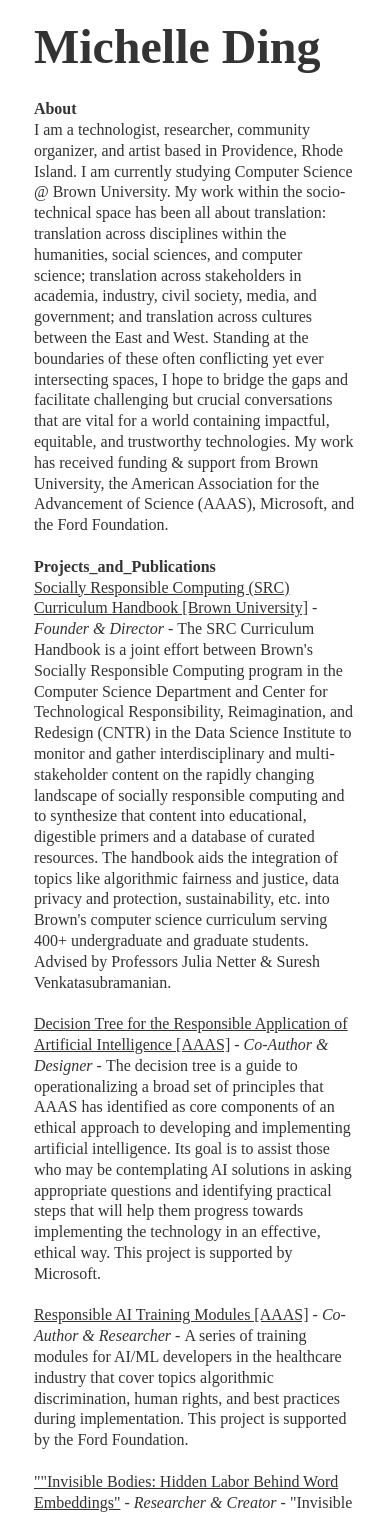
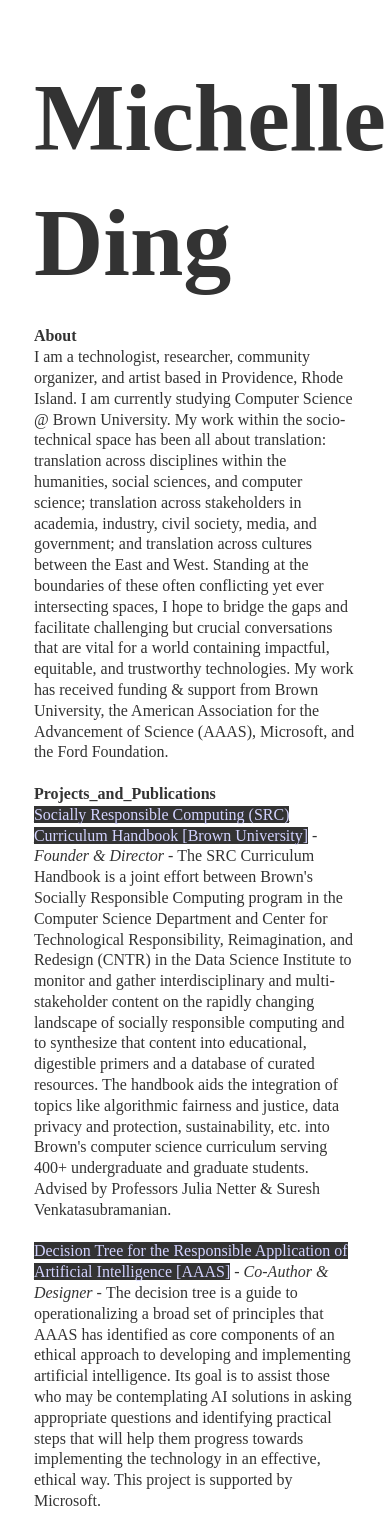
Before and after one commit to michelle-ding/michelle-ding.github.io, a React (Create React App) app: page / in a window 390 px wide. Shown: the top 1514 px of the page. Built offline with nearby package versions, Linux system fonts and the light colour scheme; the HTML template or start-up script is replaced by a standard one.

Commit message:
mobile css edits

```diff
--- a/src/Body.tsx
+++ b/src/Body.tsx
@@ -139,8 +139,6 @@ function ilo(){
     return(
         <div id="Illustrations">
             <b id="header">{'Illustrations'}</b>
-            <br></br>
-            <br></br>
             <div id="ilocontainer">
                 <a id="iloa" href="https://www.browndailyherald.com/article/2023/09/u-community-discusses-integration-of-ai-into-academic-points-to-opportunities-for-innovation" target="_blank">
                 <img id="ilos" src={chatgpt} alt="Michelle Ding Illustration of Chat GPT for the Brown Daily Herald"></img>
@@ -207,7 +205,7 @@ function project_and_publications(){
                 AI/ML developers in the healthcare industry that cover topics algorithmic discrimination,
                 human rights, and best practices during implementation. This project is supported by the Ford Foundation.
                   <br></br><br></br>
-            <a id="ref" href="https://mding16.github.io/invisiblebodies/" target="_blank">""Invisible Bodies: Hidden Labor Behind Word Embeddings"</a>
+            <a id="ref" href="https://mding16.github.io/invisiblebodies/" target="_blank">"Invisible Bodies: Hidden Labor Behind Word Embeddings"</a>
                 <i> - Researcher & Creator - </i>
                 "Invisible Bodies" is an interactive web exhibit that adopts a feminist digital humanities methodology
                 in examining the various forms of unseen labor behind the
--- a/src/styles/App.css
+++ b/src/styles/App.css
@@ -152,9 +152,13 @@
 }
 
 @media only screen and (max-width: 900px){
+  #ilocontainer{
+    display: none;
+    visibility: hidden;
+  }
 
   .container{
-    margin-top: 0.5em;
+    margin-top: 3em;
     margin-left: 0.5em;
     margin-right: 0.5em;
     margin-bottom: 0.5em;
@@ -191,10 +195,6 @@
     font-weight: bold
   }
 
-  #ilocontainer{
-    display: block;
-  }
-
   #iloa{
     max-width:100%;
   }
@@ -203,9 +203,19 @@
     width: 100%;
     height: auto
   }
-
+  #ref{
+    background-color: var(--text);
+    color: var(--bg);
+  }
   text #ref{
     text-decoration: underline;
   }
 
+  .welcome{
+    font-size: 6em;
+    font-weight: bold;
+    line-height: 1.3em;
+    text-align: left;
+
+  }
 }
```
